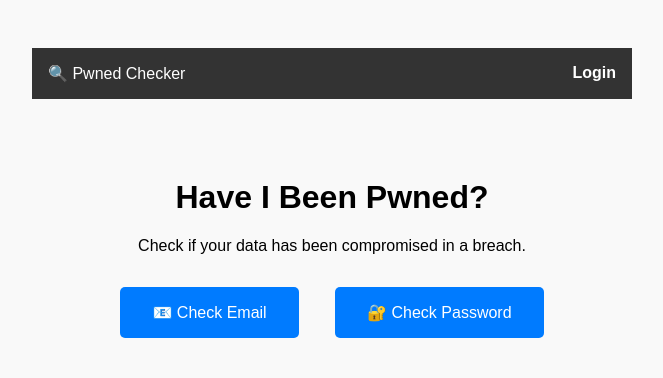
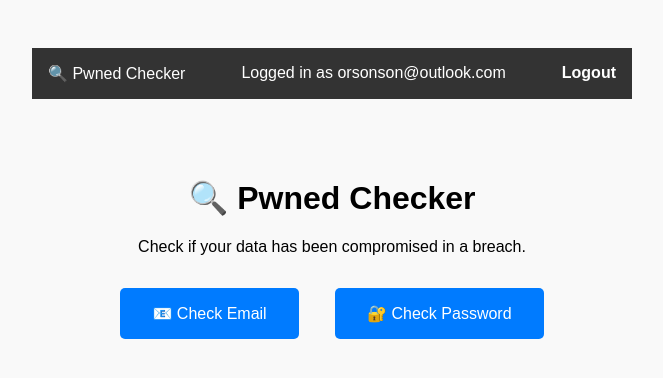
Before and after one commit to eson25/test, a Flask app: page / in a window 1280 px wide. Shown: the top 378 px of the page, without its empty margins (308-971 px from the left). Run offline with Flask 3, Linux system fonts and the light colour scheme; a user stored in the database is signed in.

Commit message:
modified:   pwned-checker/main.py 	modified:   pwned-checker/templates/home.html

```diff
--- a/pwned-checker/main.py
+++ b/pwned-checker/main.py
@@ -60,7 +60,7 @@
         user = User.query.filter_by(email=email).first()
         if user and bcrypt.check_password_hash(user.password, request.form['password']):
             login_user(user)
-            return redirect(url_for('dashboard'))
+            return redirect(url_for('home'))
         flash("Invalid credentials", "danger")
     return render_template('login.html')
 
@@ -68,7 +68,7 @@
 @login_required
 def logout():
     logout_user()
-    return redirect(url_for('login'))
+    return redirect(url_for('home'))
 
 @app.route('/dashboard', methods=['GET', 'POST'])
 @login_required
--- a/pwned-checker/templates/home.html
+++ b/pwned-checker/templates/home.html
@@ -2,11 +2,16 @@
 {% block content %}
 <nav class="navbar">
   <span class="logo">🔍 Pwned Checker</span>
+{% if current_user.is_authenticated %}
+  <span class="nav-user">Logged in as {{ current_user.email }}</span>
+  <a href="{{ url_for('logout') }}" class="nav-link">Logout</a>
+{% else %}
   <a href="{{ url_for('login') }}" class="nav-link">Login</a>
+{% endif %}
 </nav>
 
 <div class="hero">
-  <h1>Have I Been Pwned?</h1>
+  <h1>🔍 Pwned Checker</h1>
   <p>Check if your data has been compromised in a breach.</p>
 
   <div class="actions">
```
